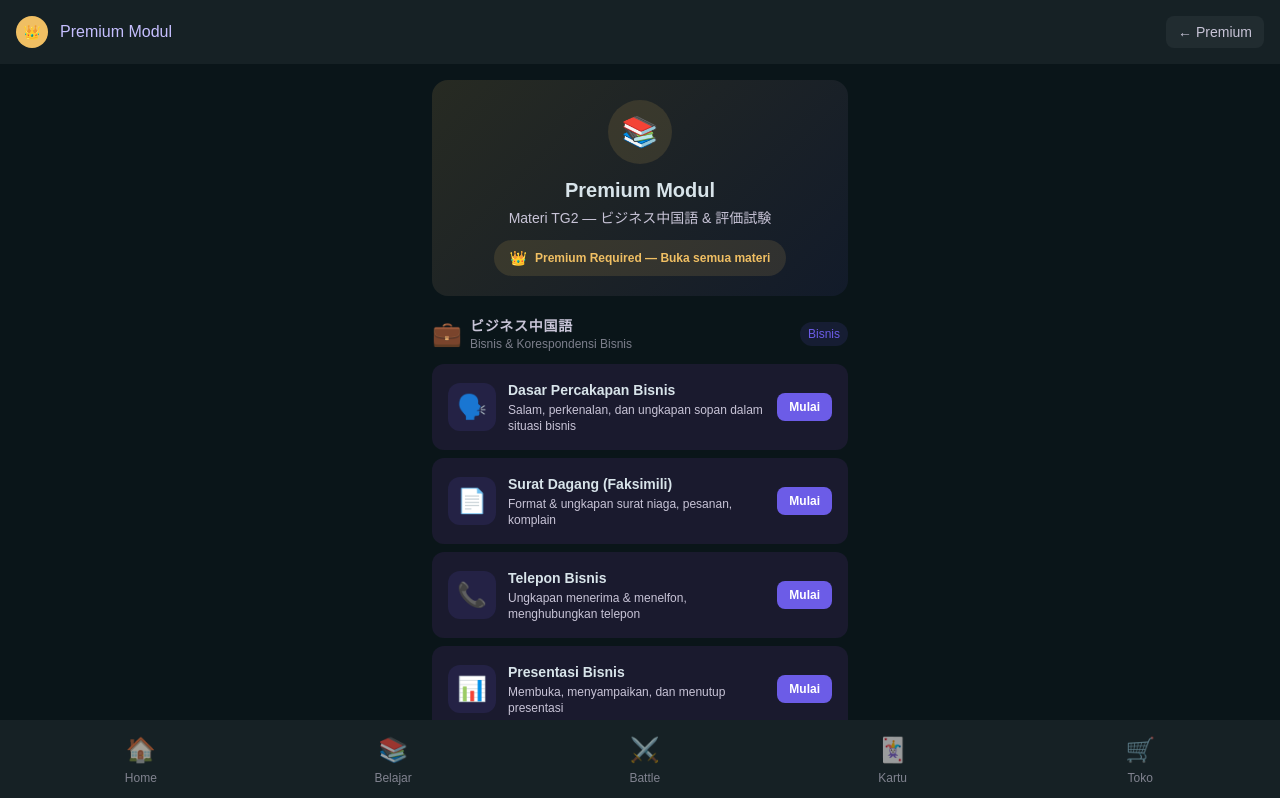
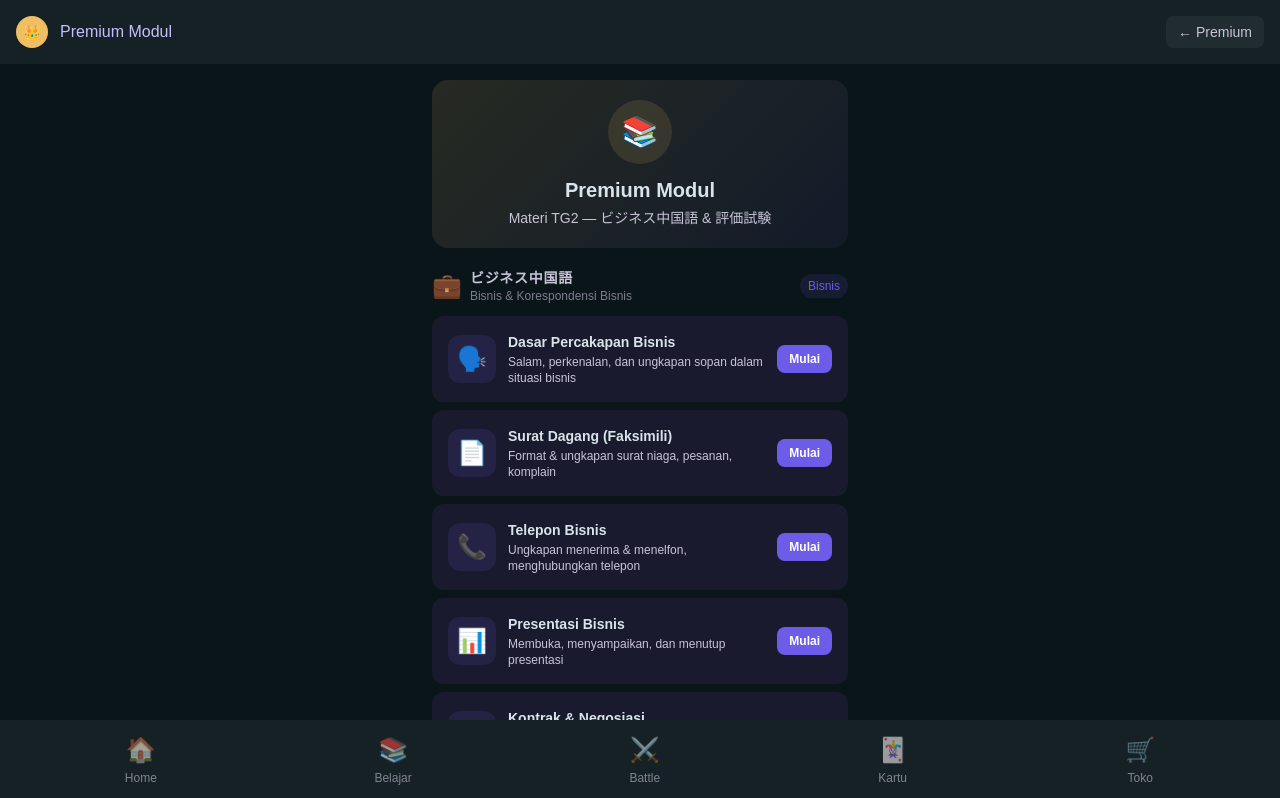
Before and after one commit to tamagoxx/kanjimon, a Next.js app: page /premium/modul in a window 1280 px wide. Shown: the top 798 px of the page. Built offline with nearby package versions, Linux system fonts and the light colour scheme.

Commit message:
chore: set isPremium=true in premium modul page

```diff
--- a/src/app/premium/modul/page.tsx
+++ b/src/app/premium/modul/page.tsx
@@ -250,7 +250,7 @@ function ModuleDetail({ modul, onBack, isPremium }: { modul: Modul; onBack: () =
 export default function PremiumModulPage() {
   const router = useRouter();
   const [selectedModul, setSelectedModul] = useState<Modul | null>(null);
-  const [isPremium] = useState(false); // toggle to true to simulate premium user
+  const [isPremium] = useState(true); // toggle to true to simulate premium user
 
   if (selectedModul) {
     return <ModuleDetail modul={selectedModul} onBack={() => setSelectedModul(null)} isPremium={isPremium} />;
```
